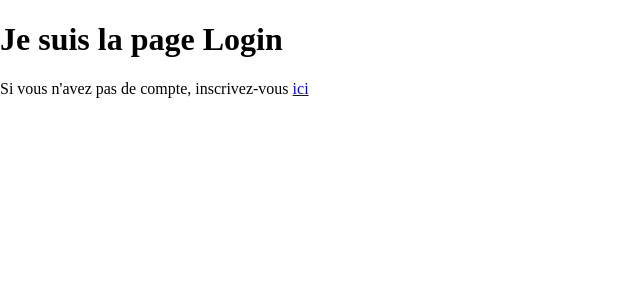
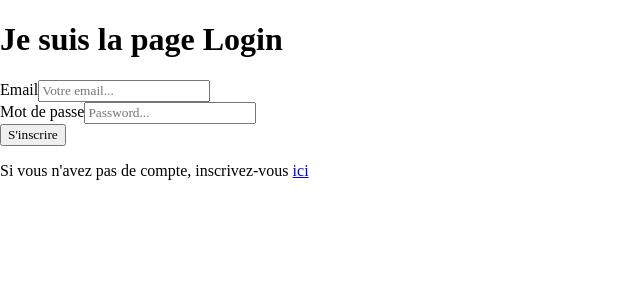
Before and after one commit to yanis-meziane/Thornament, a React (Create React App) app in the folder frontend/: page /login in a window 1280 px wide. Shown: the top 300 px of the page, without its empty margins (0-640 px from the left). Built offline with nearby package versions, Linux system fonts and the light colour scheme.

Commit message:
Update page Login

```diff
--- a/frontend/src/Login/Login.jsx
+++ b/frontend/src/Login/Login.jsx
@@ -1,9 +1,30 @@
 import { Link } from "react-router-dom"
+import { useState } from "react"
+
+const handleSubmit = (e) => {
+    e.preventDefault();
+    alert("Connexion réussie !");
+};
+
 
 export default function Login(){
+    const [password, setPassword] = useState('');
     return(
         <div>
             <h1>Je suis la page Login</h1>
+
+            <form onSubmit={handleSubmit}>
+                <div id="divEmail">
+                    <label htmlFor="email">Email</label>
+                    <input type="email" name="email" id="email" placeholder="Votre email..." minLength={5} maxLength={50} />
+                </div>
+
+                <div id="divPassword">
+                    <label htmlFor="password">Mot de passe</label>
+                    <input type="password" name="password" id="password" placeholder="Password..." minLength={8} maxLength={20} value={password} onChange={(e) => setPassword(e.target.value)}/>
+                </div>
+                <button type="submit">S'inscrire</button>
+            </form>
 
             <p>Si vous n'avez pas de compte, inscrivez-vous <Link to={'/'}>ici</Link></p>
         </div>
```
